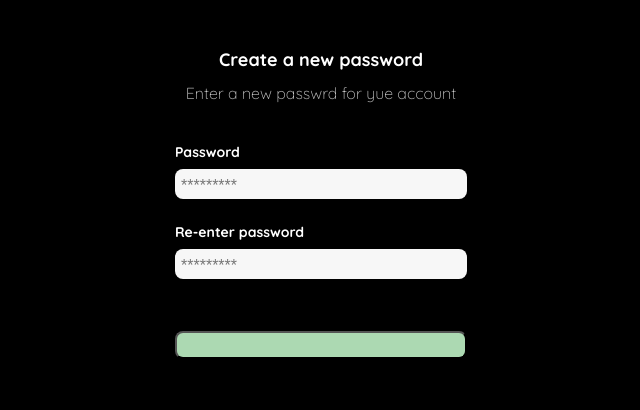
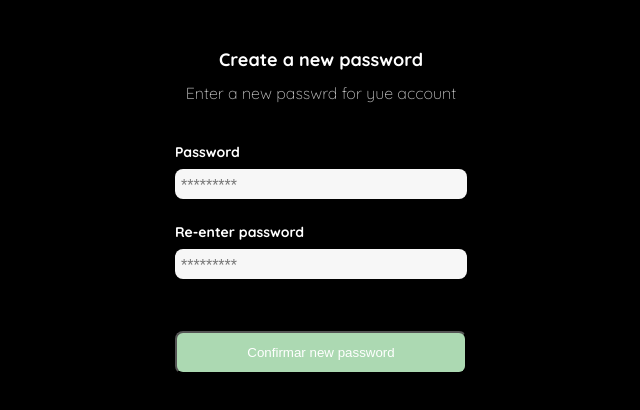
Before and after one commit to evergara/css, a plain HTML site: page 05_Yard_Sale_Design/01-practica/index.html in a window 1280 px wide. Shown: the whole page, without its empty margins (319-959 px from the left). Drawn offline with Linux system fonts and the light colour scheme; files whose address does not match are found by name.

Commit message:
Commit - value button

```diff
--- a/05_Yard_Sale_Design/01-practica/index.html
+++ b/05_Yard_Sale_Design/01-practica/index.html
@@ -44,7 +44,11 @@
             />
           </div>
           <div class="control margin-top">
-            <button class="btn btn-primary" type="submit" value="Confirmar new password"></button>
+            <button
+              class="btn btn-primary"
+              type="submit"
+              value="Confirmar new password"
+            >Confirmar new password</button>
           </div>
         </form>
       </section>
```
